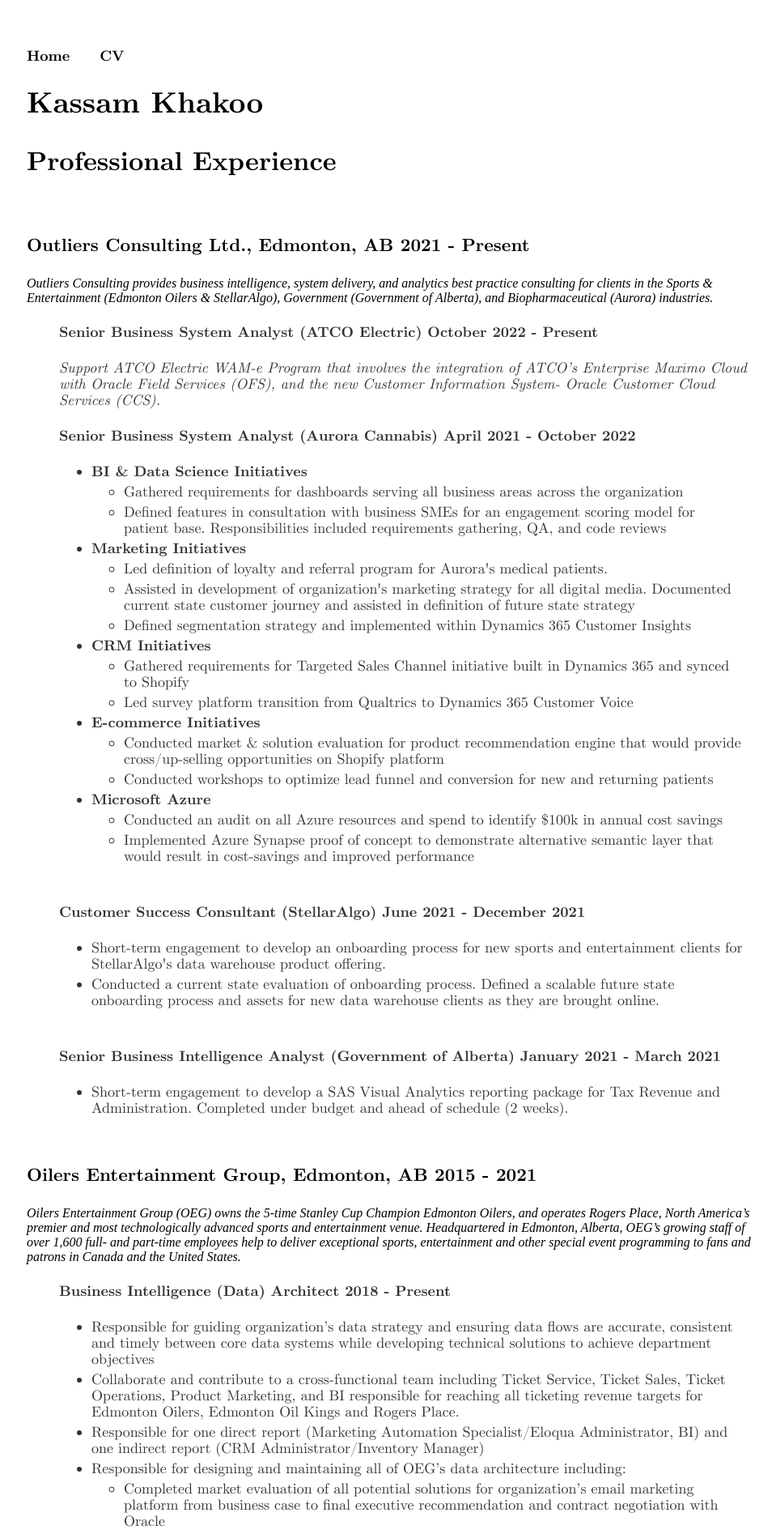
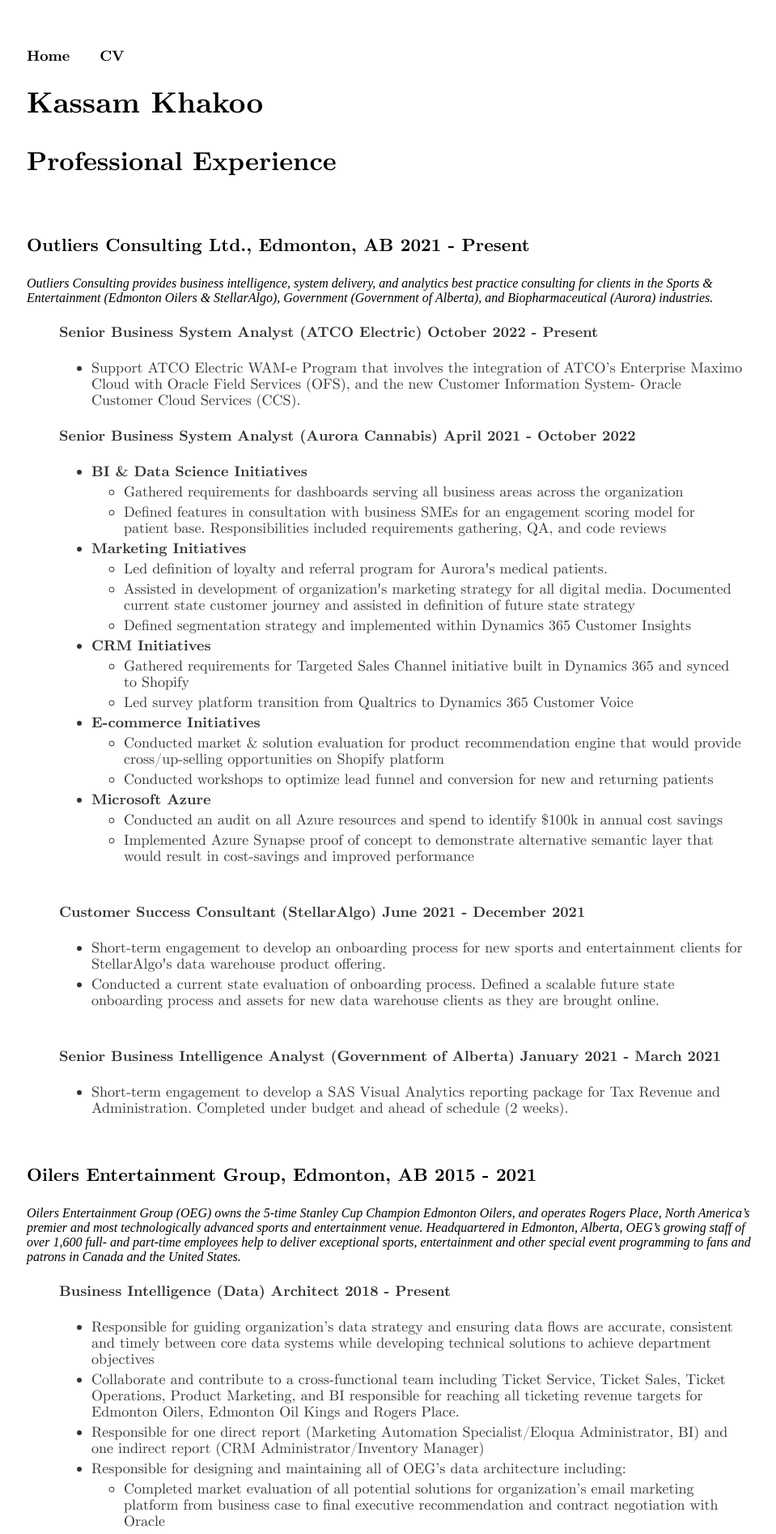
Before and after one commit to kassamkhakoo/kassamkhakoo.github.io, a Jekyll site: the page built from cv/index.html, in a window 1280 px wide. Shown: the top 1894 px of the page at 81% size, without its empty margins (159-1118 px from the left). Built offline with Jekyll 4.4.1, drawn with Linux system fonts in a browser that asks for light colours.

Commit message:
Update index.html
updated formatting ATCO

```diff
--- a/cv/index.html
+++ b/cv/index.html
@@ -10,7 +10,9 @@
 	<em>Outliers Consulting provides business intelligence, system delivery, and analytics best practice consulting for clients in the Sports & Entertainment (Edmonton Oilers & StellarAlgo), Government (Government of Alberta), and Biopharmaceutical (Aurora) industries.</em>
 	<ul>
 		<h4> <b>Senior Business System Analyst (ATCO Electric)</b> October 2022 - Present</h4>
-		<em>Support ATCO Electric WAM-e Program that involves the integration of ATCO’s Enterprise Maximo Cloud with Oracle Field Services (OFS), and the new Customer Information System- Oracle Customer Cloud Services (CCS).</em>
+		<ul style="list-style-type:disc">
+			<li>Support ATCO Electric WAM-e Program that involves the integration of ATCO’s Enterprise Maximo Cloud with Oracle Field Services (OFS), and the new Customer Information System- Oracle Customer Cloud Services (CCS).</li>
+		</ul>
 		<h4> <b>Senior Business System Analyst (Aurora Cannabis)</b> April 2021 - October 2022</h4>
 		<ul style="list-style-type:disc">
 			<li><b>BI & Data Science Initiatives</b></li>
```
